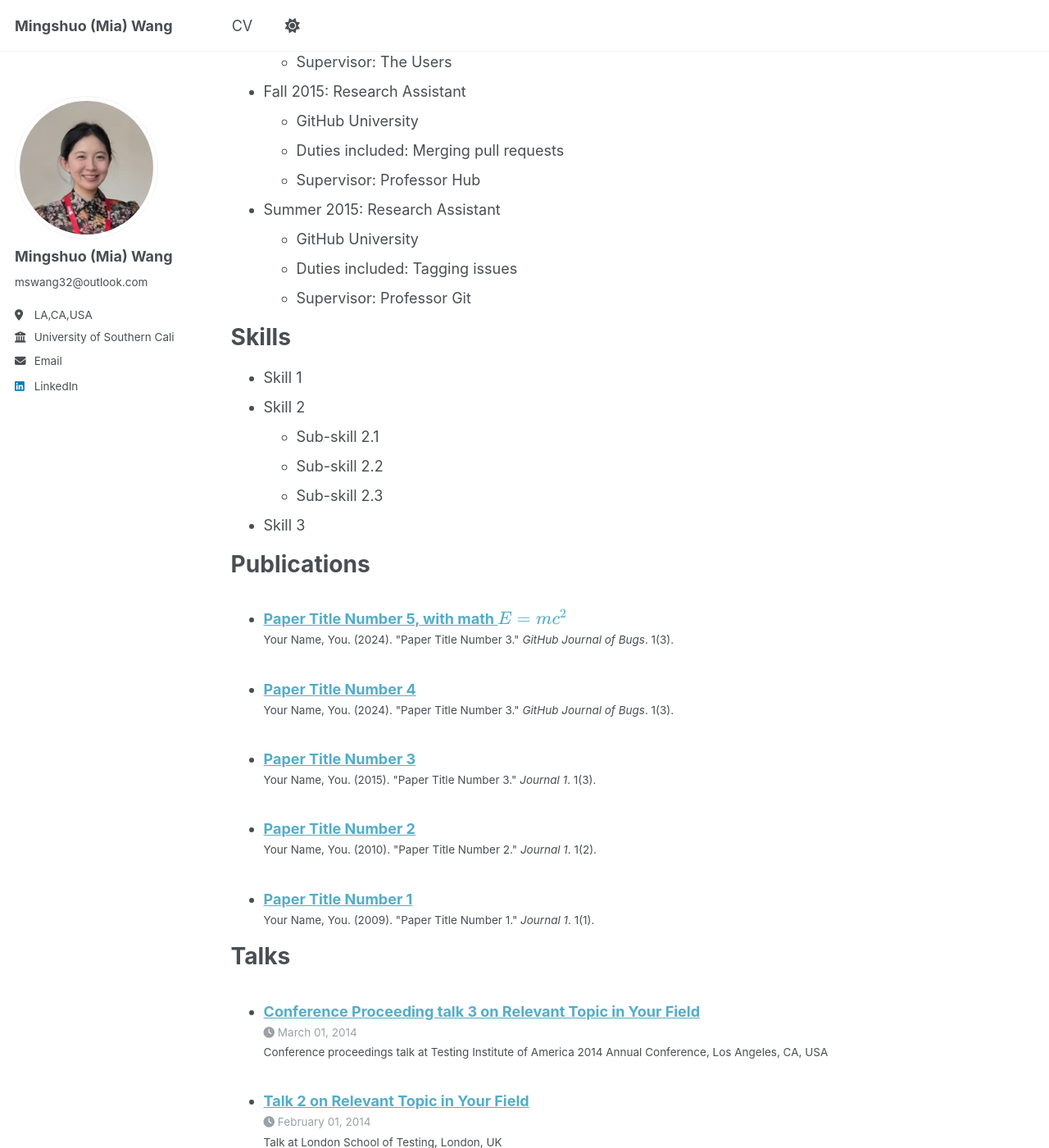
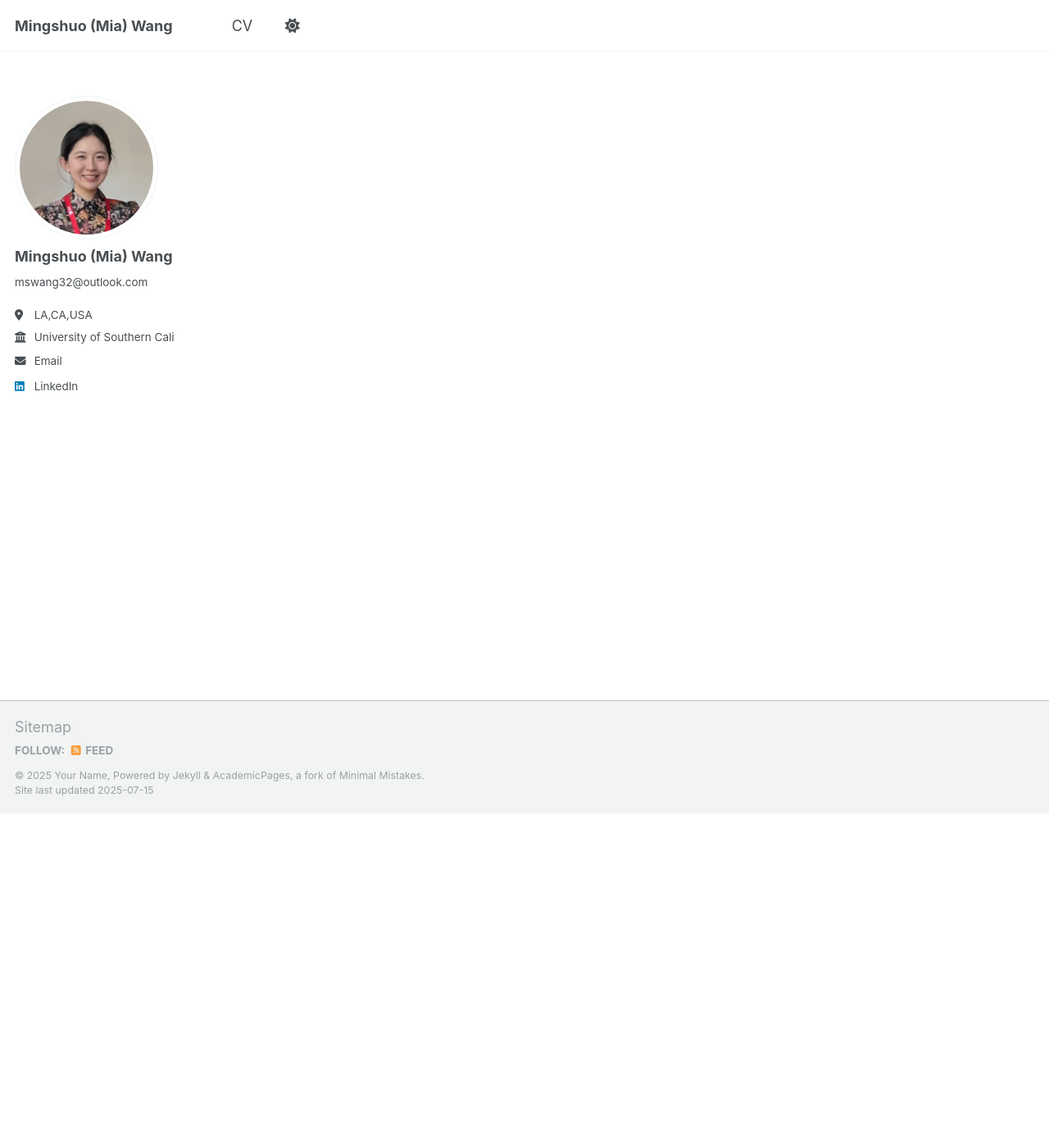
Before and after one commit to Miawang32/Miawang32.github.io, a Jekyll site: the page built from _pages/cv.md, in a window 1280 px wide and 1400 px high, scrolled down 408 px. Shown: the whole window at 82% size. Built offline with Jekyll 4.4.1, drawn with Linux system fonts in a browser that asks for light colours; a script that is not in the unit is left out; some of the changed text lies outside the part shown.

Commit message:
Update cv.md

```diff
--- a/_pages/cv.md
+++ b/_pages/cv.md
@@ -9,56 +9,4 @@ redirect_from:
 
 {% include base_path %}
 
-Education
-======
-* Ph.D in Version Control Theory, GitHub University, 2018 (expected)
-* M.S. in Jekyll, GitHub University, 2014
-* B.S. in GitHub, GitHub University, 2012
-
-Work experience
-======
-* Spring 2024: Academic Pages Collaborator
-  * GitHub University
-  * Duties includes: Updates and improvements to template
-  * Supervisor: The Users
-
-* Fall 2015: Research Assistant
-  * GitHub University
-  * Duties included: Merging pull requests
-  * Supervisor: Professor Hub
-
-* Summer 2015: Research Assistant
-  * GitHub University
-  * Duties included: Tagging issues
-  * Supervisor: Professor Git
-
-Skills
-======
-* Skill 1
-* Skill 2
-  * Sub-skill 2.1
-  * Sub-skill 2.2
-  * Sub-skill 2.3
-* Skill 3
-
-Publications
-======
-  <ul>{% for post in site.publications reversed %}
-    {% include archive-single-cv.html %}
-  {% endfor %}</ul>
-
-Talks
-======
-  <ul>{% for post in site.talks reversed %}
-    {% include archive-single-talk-cv.html  %}
-  {% endfor %}</ul>
-
-Teaching
-======
-  <ul>{% for post in site.teaching reversed %}
-    {% include archive-single-cv.html %}
-  {% endfor %}</ul>
-
-Service and leadership
-======
-* Currently signed in to 43 different slack teams
+You can download my CV here: [Mingshuo Wang's Resume]("./)
```
